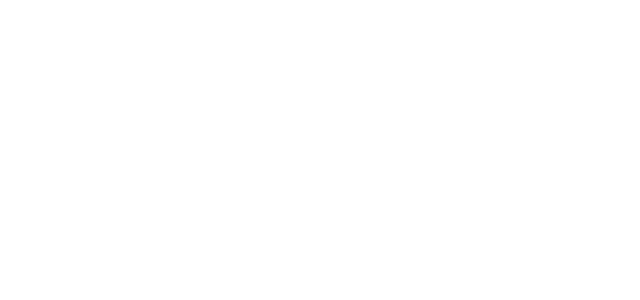
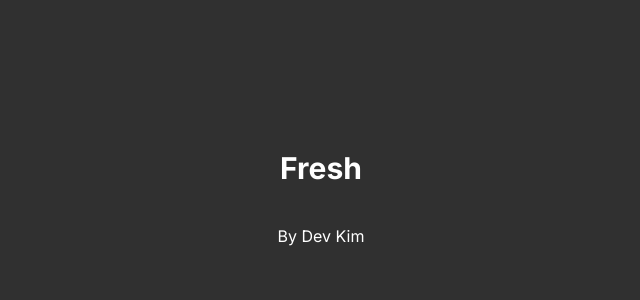
Before and after one commit to ktyoung/Next.js, a Next.js app in the folder fresh/: page / in a window 1280 px wide. Shown: the top 300 px of the page, without its empty margins (319-959 px from the left). Built offline with nearby package versions, Linux system fonts and the light colour scheme.

Commit message:
레이아웃 만들기(React 기초 문법)

```diff
--- a/fresh/app/globals.css
+++ b/fresh/app/globals.css
@@ -0,0 +1,13 @@
+body {
+  margin: 0;
+  background-color: #303030;
+  color: white;
+}
+
+.title {
+  text-align: center;
+  margin-top: 150px;
+}
+.title-sub {
+  text-align: center;
+}
--- a/fresh/app/page.js
+++ b/fresh/app/page.js
@@ -1,3 +1,12 @@
 export default function Home() {
-  return <div></div>;
+  let title = "Fresh";
+  let name = "Kim";
+  return (
+    <div>
+      <h4 className="title" style={{ fontSize: "30px" }}>
+        {title}
+      </h4>
+      <p class="title-sub">By Dev {name}</p>
+    </div>
+  );
 }
```
